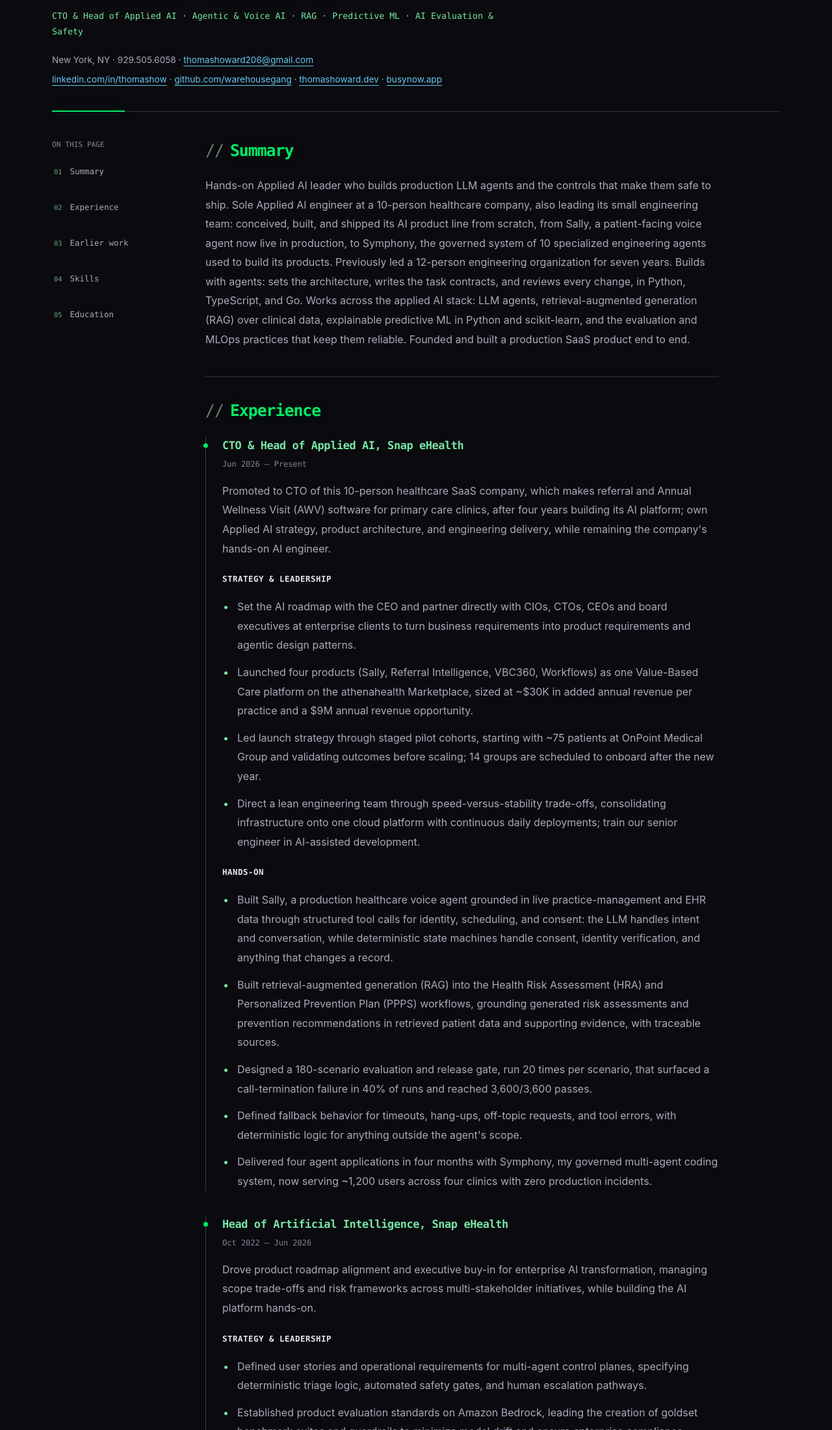
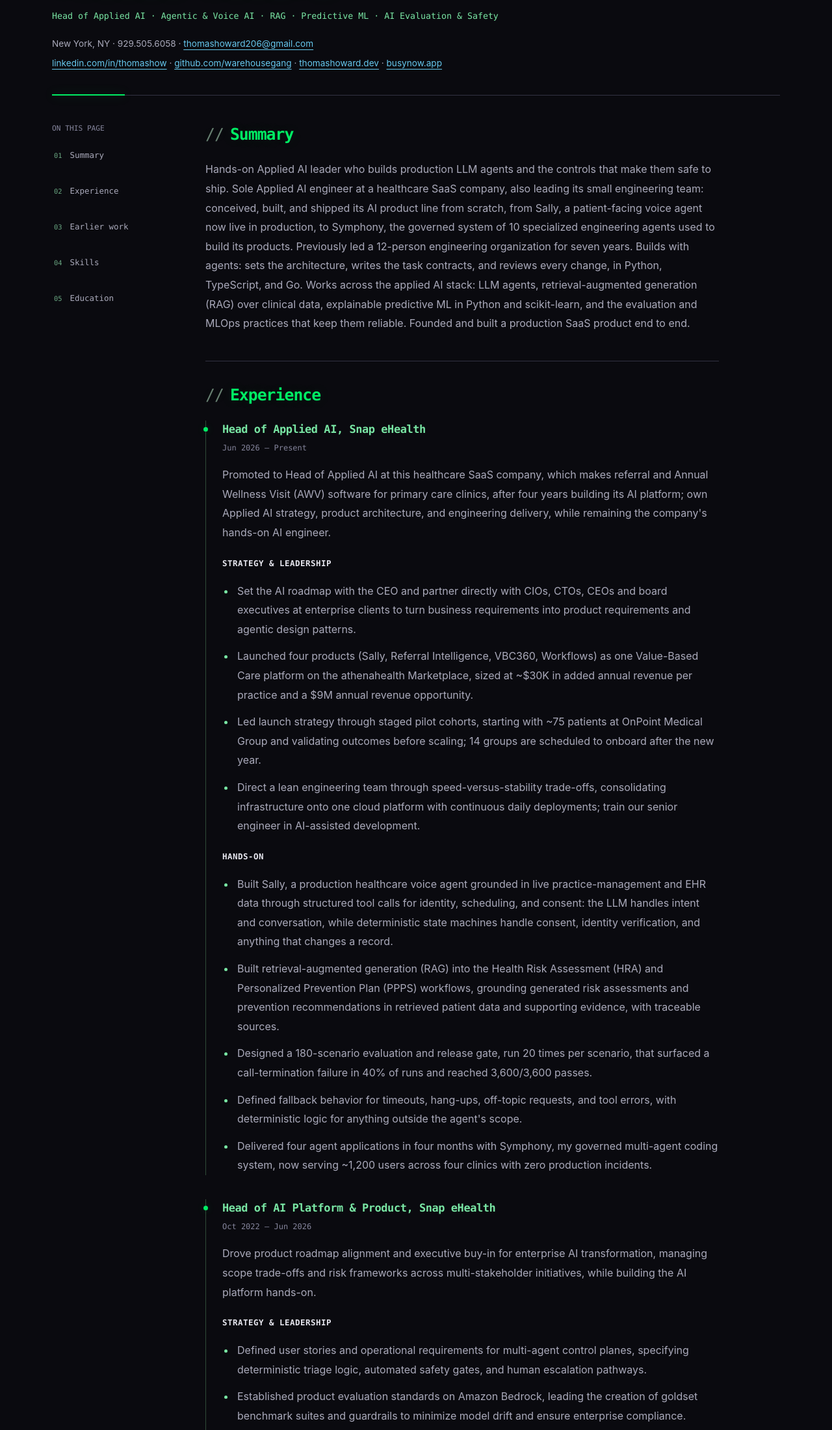
Before and after one commit to warehousegang/thomashowarddev, a plain HTML site: page resume/index.html in a window 1280 px wide. Shown: the part 270-2470 px from the top of the page at 65% size. Drawn offline with Linux system fonts and the light colour scheme.

Commit message:
Use Head of Applied AI title, rename prior Snap role, drop company size (#30)
Claude-Session: https://claude.ai/code/session_01BMyJ4Qhk3co4HPNEuFxRwc

Co-authored-by: Thomas Howard <noreply@thomashoward.dev>
Co-authored-by: Claude Opus 5.5 <noreply@anthropic.com>

```diff
--- a/resume/index.html
+++ b/resume/index.html
@@ -3,7 +3,7 @@
 <head>
   <meta charset="utf-8">
   <meta name="viewport" content="width=device-width, initial-scale=1">
-  <meta name="description" content="Read Thomas Howard’s résumé: CTO &amp; Head of Applied AI, AI product leadership, agent platforms, healthcare voice AI, RAG, predictive ML, evaluation-driven release criteria, and BusyNow founder experience. Download the PDF.">
+  <meta name="description" content="Read Thomas Howard’s résumé: Head of Applied AI, AI product leadership, agent platforms, healthcare voice AI, RAG, predictive ML, evaluation-driven release criteria, and BusyNow founder experience. Download the PDF.">
   <meta name="theme-color" content="#0a0a0f">
   <title>My Resume | Thomas Howard</title>
   <link rel="icon" href="../favicon.svg" type="image/svg+xml">
@@ -25,11 +25,11 @@
   <main id="main" class="resume-main">
     <div class="resume-toolbar">
       <p class="resume-page-label"><span aria-hidden="true">//</span>my_resume</p>
-      <a class="button button-primary" href="./Thomas_Howard_Resume.pdf?v=20261117" download="Thomas_Howard_Resume.pdf" type="application/pdf" aria-label="Download resume as PDF">Download</a>
+      <a class="button button-primary" href="./Thomas_Howard_Resume.pdf?v=20261120" download="Thomas_Howard_Resume.pdf" type="application/pdf" aria-label="Download resume as PDF">Download</a>
     </div>
     <article class="resume-document" aria-label="Thomas Howard’s résumé">
 <header class="resume-identity"><h1>Thomas Howard</h1>
-<p class="resume-role"><strong>CTO &amp; Head of Applied AI</strong> · Agentic &amp; Voice AI · RAG · Predictive ML · AI Evaluation &amp; Safety</p>
+<p class="resume-role"><strong>Head of Applied AI</strong> · Agentic &amp; Voice AI · RAG · Predictive ML · AI Evaluation &amp; Safety</p>
 <p class="resume-contact">New York, NY · 929.505.6058 · <a href="mailto:thomashoward206@gmail.com">thomashoward206@gmail.com</a></p>
 <p class="resume-contact"><a href="https://www.linkedin.com/in/thomashow/">linkedin.com/in/thomashow</a> · <a href="https://github.com/warehousegang">github.com/warehousegang</a> · <a href="https://thomashoward.dev">thomashoward.dev</a> · <a href="https://busynow.app">busynow.app</a></p>
 </header>
@@ -37,11 +37,11 @@
 <nav class="resume-nav" aria-label="Résumé sections"><p>ON THIS PAGE</p><ul><li><a href="#summary"><span aria-hidden="true">01</span>Summary</a></li><li><a href="#experience"><span aria-hidden="true">02</span>Experience</a></li><li><a href="#earlier-experience"><span aria-hidden="true">03</span>Earlier work</a></li><li><a href="#skills"><span aria-hidden="true">04</span>Skills</a></li><li><a href="#education"><span aria-hidden="true">05</span>Education</a></li></ul></nav>
 <div class="resume-content">
 <section class="resume-section" id="summary" aria-labelledby="summary-title"><h2 id="summary-title"><span class="resume-section-marker" aria-hidden="true">//</span>Summary</h2>
-<p>Hands-on Applied AI leader who builds production LLM agents and the controls that make them safe to ship. Sole Applied AI engineer at a 10-person healthcare company, also leading its small engineering team: conceived, built, and shipped its AI product line from scratch, from Sally, a patient-facing voice agent now live in production, to Symphony, the governed system of 10 specialized engineering agents used to build its products. Previously led a 12-person engineering organization for seven years. Builds with agents: sets the architecture, writes the task contracts, and reviews every change, in Python, TypeScript, and Go. Works across the applied AI stack: LLM agents, retrieval-augmented generation (RAG) over clinical data, explainable predictive ML in Python and scikit-learn, and the evaluation and MLOps practices that keep them reliable. Founded and built a production SaaS product end to end.</p>
+<p>Hands-on Applied AI leader who builds production LLM agents and the controls that make them safe to ship. Sole Applied AI engineer at a healthcare SaaS company, also leading its small engineering team: conceived, built, and shipped its AI product line from scratch, from Sally, a patient-facing voice agent now live in production, to Symphony, the governed system of 10 specialized engineering agents used to build its products. Previously led a 12-person engineering organization for seven years. Builds with agents: sets the architecture, writes the task contracts, and reviews every change, in Python, TypeScript, and Go. Works across the applied AI stack: LLM agents, retrieval-augmented generation (RAG) over clinical data, explainable predictive ML in Python and scikit-learn, and the evaluation and MLOps practices that keep them reliable. Founded and built a production SaaS product end to end.</p>
 </section>
 <section class="resume-section" id="experience" aria-labelledby="experience-title"><h2 id="experience-title"><span class="resume-section-marker" aria-hidden="true">//</span>Experience</h2>
-<div class="resume-position"><div class="resume-job"><h3>CTO &amp; Head of Applied AI, Snap eHealth</h3><p class="resume-date">Jun 2026 – Present</p></div>
-<p>Promoted to CTO of this 10-person healthcare SaaS company, which makes referral and Annual Wellness Visit (AWV) software for primary care clinics, after four years building its AI platform; own Applied AI strategy, product architecture, and engineering delivery, while remaining the company&#x27;s hands-on AI engineer.</p>
+<div class="resume-position"><div class="resume-job"><h3>Head of Applied AI, Snap eHealth</h3><p class="resume-date">Jun 2026 – Present</p></div>
+<p>Promoted to Head of Applied AI at this healthcare SaaS company, which makes referral and Annual Wellness Visit (AWV) software for primary care clinics, after four years building its AI platform; own Applied AI strategy, product architecture, and engineering delivery, while remaining the company&#x27;s hands-on AI engineer.</p>
 <p class="resume-subhead"><strong>Strategy &amp; leadership</strong></p>
 <ul>
 <li>Set the AI roadmap with the CEO and partner directly with CIOs, CTOs, CEOs and board executives at enterprise clients to turn business requirements into product requirements and agentic design patterns.</li>
@@ -58,7 +58,7 @@
 <li>Delivered four agent applications in four months with Symphony, my governed multi-agent coding system, now serving ~1,200 users across four clinics with zero production incidents.</li>
 </ul>
 </div>
-<div class="resume-position"><div class="resume-job"><h3>Head of Artificial Intelligence, Snap eHealth</h3><p class="resume-date">Oct 2022 – Jun 2026</p></div>
+<div class="resume-position"><div class="resume-job"><h3>Head of AI Platform &amp; Product, Snap eHealth</h3><p class="resume-date">Oct 2022 – Jun 2026</p></div>
 <p>Drove product roadmap alignment and executive buy-in for enterprise AI transformation, managing scope trade-offs and risk frameworks across multi-stakeholder initiatives, while building the AI platform hands-on.</p>
 <p class="resume-subhead"><strong>Strategy &amp; leadership</strong></p>
 <ul>
```
Also changed, not shown: about/index.html (+1 -1 lines), index.html (+2 -2 lines), 1 other file.
